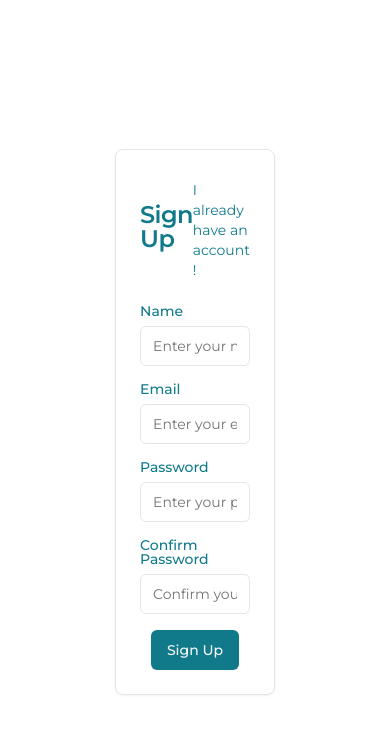
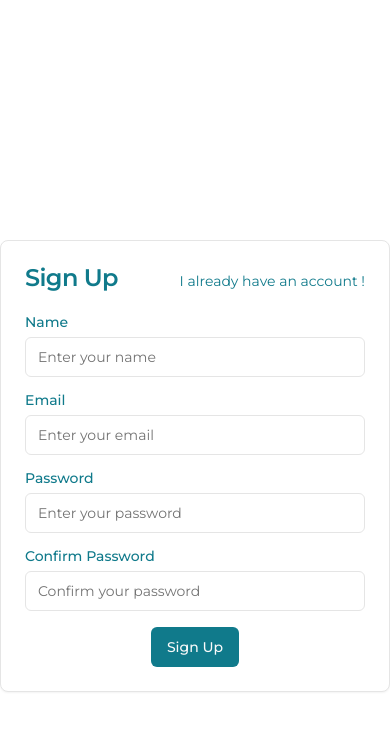
Before and after one commit to Hanhtunaung97/Contact-app-project, a React (Vite) app: page /register in a window 390 px wide. Shown: the top 734 px of the page. Built offline with nearby package versions, Linux system fonts and the light colour scheme; no server answers.

Commit message:
responsive design added

```diff
--- a/src/components/tools/Container.components.jsx
+++ b/src/components/tools/Container.components.jsx
@@ -2,7 +2,7 @@ import React from "react";
 
 const ContainerComponents = ({ children }) => {
   return (
-    <div className=" w-3/5 mx-auto h-full flex justify-center items-center">
+    <div className="w-full  xl:w-3/5 xl:mx-auto my-60 md:my-0 md:flex justify-center items-center h-full">
       {children}
     </div>
   );
--- a/src/pages/auth/Login.pages.jsx
+++ b/src/pages/auth/Login.pages.jsx
@@ -79,7 +79,7 @@ const LoginPages = () => {
                 <Toaster />
               </>
             ) : (
-              <Card className=" basis-1/2">
+              <Card className="block w-full md:basis-1/2">
                 <CardHeader className="flex-row justify-between items-center text-basic">
                   <CardTitle>Sign In</CardTitle>
                   <CardDescription className=" text-basic  select-none">
--- a/src/pages/auth/Register.pages.jsx
+++ b/src/pages/auth/Register.pages.jsx
@@ -91,7 +91,7 @@ const RegisterPages = () => {
               <Toaster />
             </>
           ) : (
-            <Card className=" basis-1/2">
+            <Card className=" block w-full md:basis-1/2">
               <CardHeader className="flex-row justify-between items-center text-basic">
                 <CardTitle>Sign Up</CardTitle>
                 <CardDescription className=" text-basic select-none">
```
